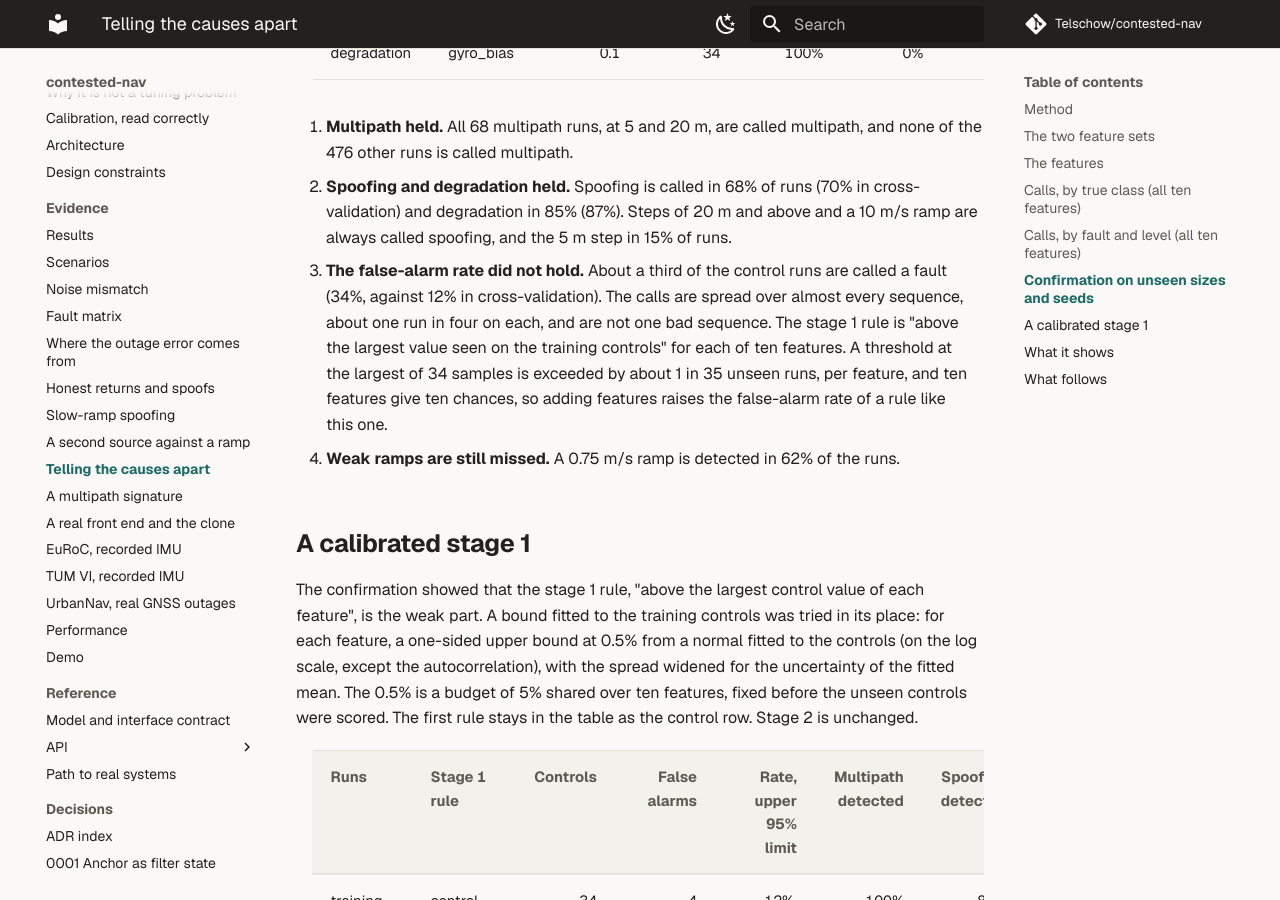
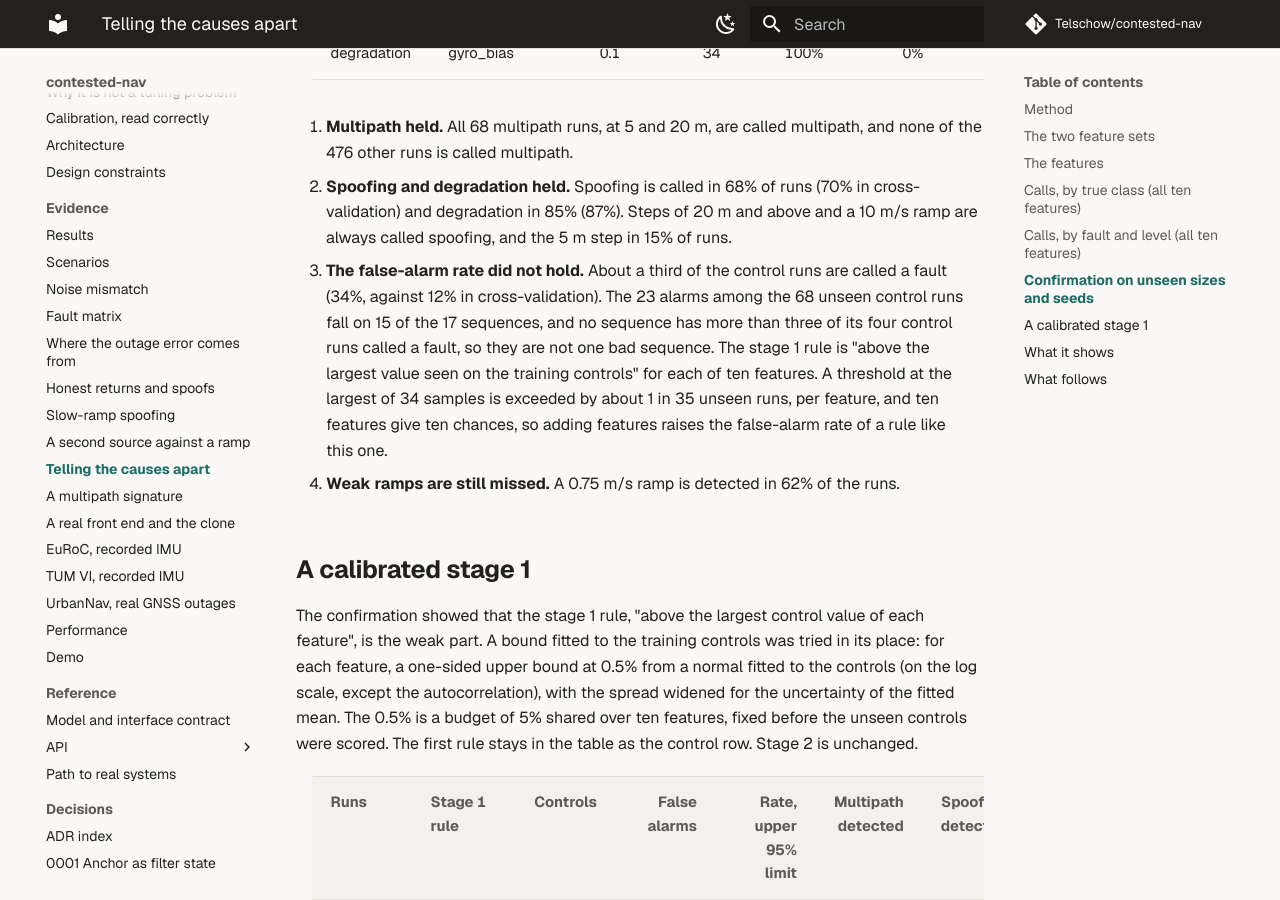
Before and after one commit to Telschow/contested-nav, an MkDocs documentation site: the page built from docs/fault_classification.md, in a window 1280 px wide and 900 px high, scrolled down 5896 px. Built offline with MkDocs 1.6.1 and Material for MkDocs 9.7.7, drawn with Linux system fonts in a browser that asks for light colours; comment, search, counter and statistics services are not loaded.

Commit message:
docs: state the unseen control false alarms from the data, and test it
Replace "about one run in four on each" sequence with the measured count: 23 of
68 runs, on 15 of 17 sequences, at most three of four per sequence. Add a page
test that recomputes it from the CSVs. Regenerate the test count.

Co-Authored-By: Claude Sonnet 5.5 <noreply@anthropic.com>

```diff
--- a/docs/data/metrics.json
+++ b/docs/data/metrics.json
@@ -4,5 +4,5 @@
   "coverage_lines_total": 10638,
   "coverage_percent": 94.31,
   "coverage_python": "3.13",
-  "tests_collected": 1413
+  "tests_collected": 1414
 }
--- a/docs/fault_classification.md
+++ b/docs/fault_classification.md
@@ -169,8 +169,8 @@ By fault and level:
 2. **Spoofing and degradation held.** Spoofing is called in 68% of runs (70% in cross-validation) and degradation in
    85% (87%). Steps of 20 m and above and a 10 m/s ramp are always called spoofing, and the 5 m step in 15% of runs.
 3. **The false-alarm rate did not hold.** About a third of the control runs are called a fault (34%, against 12% in
-   cross-validation). The calls are spread over almost every sequence, about one run in four on each, and are not
-   one bad sequence. The stage 1 rule is "above the largest value seen on the training controls" for each of ten
+   cross-validation). The 23 alarms among the 68 unseen control runs fall on 15 of the 17 sequences, and no sequence has more than three of
+   its four control runs called a fault, so they are not one bad sequence. The stage 1 rule is "above the largest value seen on the training controls" for each of ten
    features. A threshold at the largest of 34 samples is exceeded by about 1 in 35 unseen runs, per feature, and
    ten features give ten chances, so adding features raises the false-alarm rate of a rule like this one.
 4. **Weak ramps are still missed.** A 0.75 m/s ramp is detected in 62% of the runs.
```
Also changed, not shown: CONSTRAINTS.md (+2 -2 lines), CONTRIBUTING.md (+1 -1 lines), ROADMAP.md (+1 -1 lines), 1 other file.
